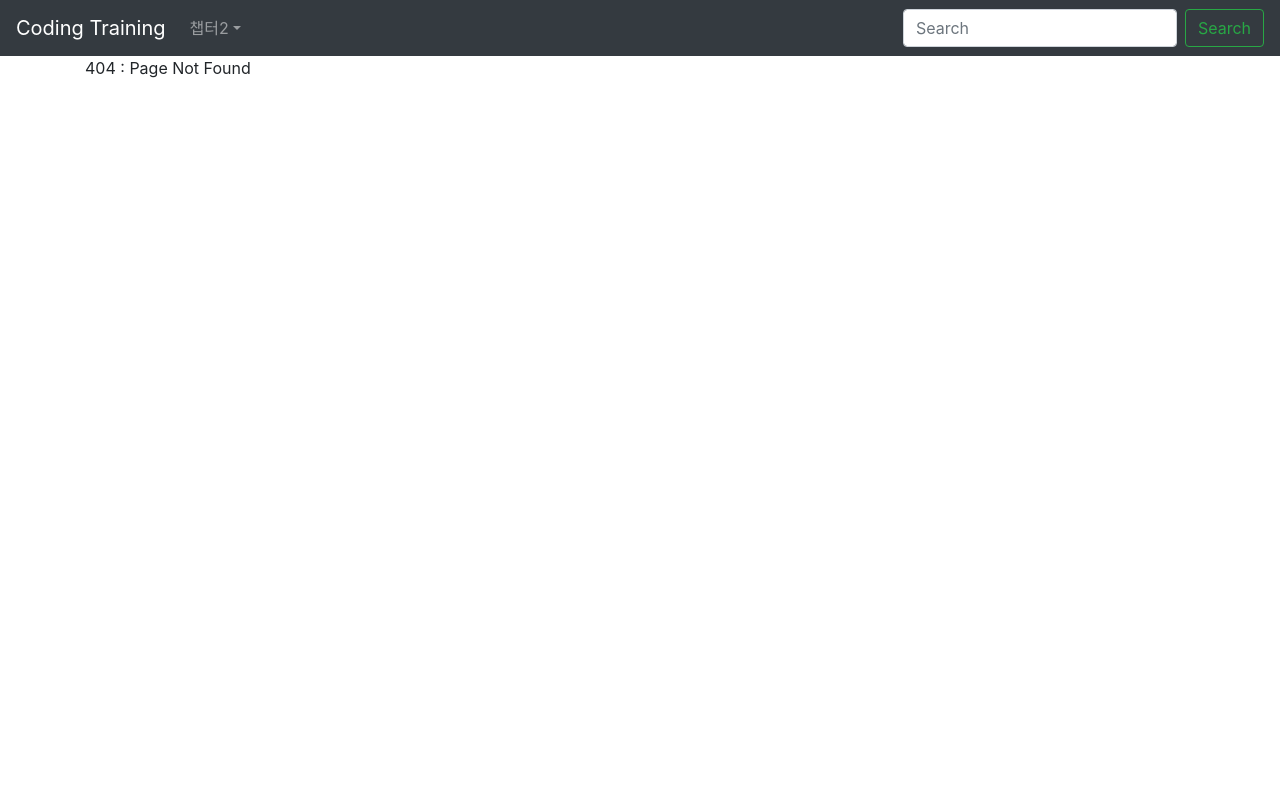
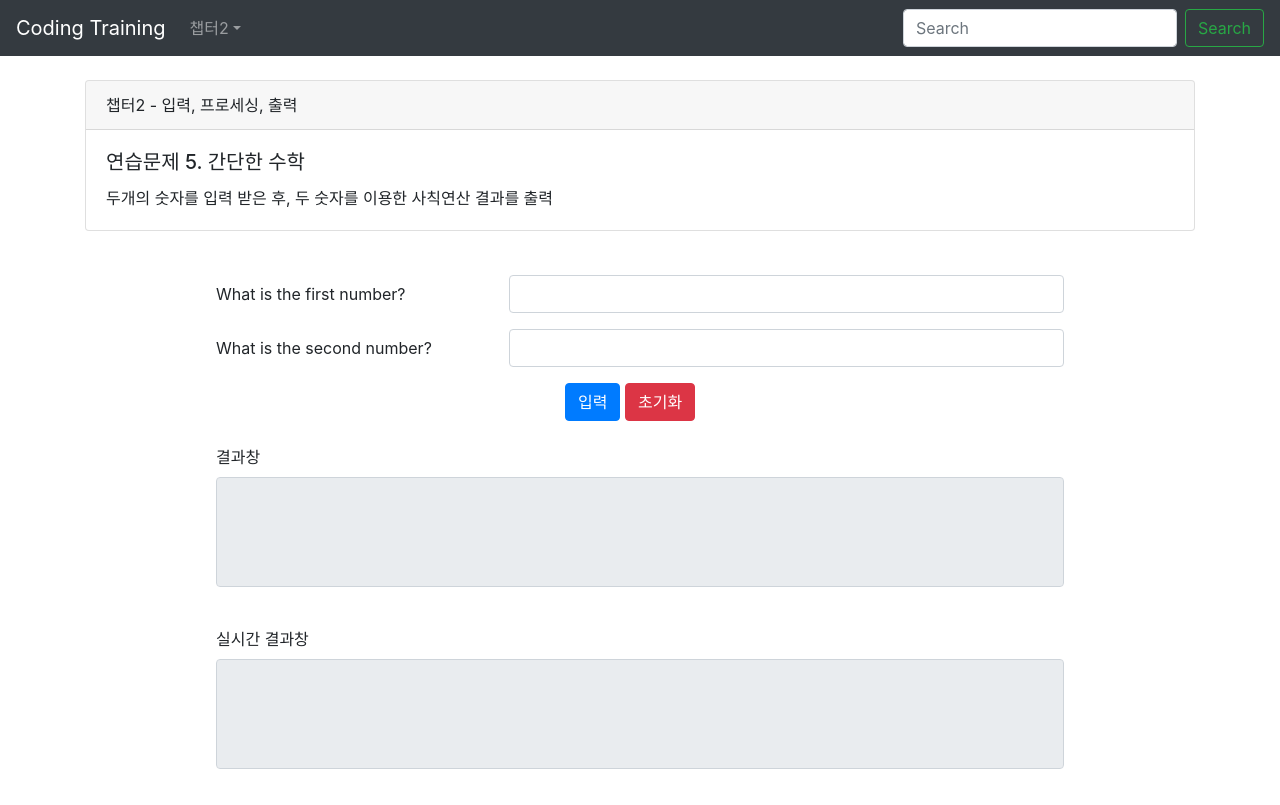
Before and after one commit to LEE-YANG-JAE/ct_react, a React (Create React App) app: page /chapter2/excercise5 in a window 1280 px wide. Before the commit this address led to /404. Built offline with nearby package versions, Linux system fonts and the light colour scheme.

Commit message:
연습문제5 완료

```diff
--- a/src/chapter2/excercise2.tsx
+++ b/src/chapter2/excercise2.tsx
@@ -101,7 +101,7 @@ export default class Excercise2 extends React.Component {
 				</button>
 				<br />
 				<br />
-				<textarea id='result' name='result' rows={4} cols={50} disabled style={{ display: 'none' }} />
+				<textarea id='result' name='result' rows={4} cols={50} disabled style={{ display: 'none', resize: 'none' }} />
 			</div>
 		);
 	}
--- a/src/chapter2/excercise3.tsx
+++ b/src/chapter2/excercise3.tsx
@@ -112,6 +112,7 @@ export default class Excercise3 extends React.Component {
 						value={this.state.quote}
 						onChange={this.inputChange}
 						onKeyDown={this.inputKeyDown}
+						style={{ resize: 'none' }}
 					/>
 					<br />
 					<br />
@@ -141,7 +142,7 @@ export default class Excercise3 extends React.Component {
 						cols={50}
 						value={this.state.result}
 						onChange={this.inputChange}
-						style={{ display: 'none' }}
+						style={{ display: 'none', resize: 'none' }}
 						disabled
 					/>
 					<br />
--- a/src/chapter2/excercise4.tsx
+++ b/src/chapter2/excercise4.tsx
@@ -40,13 +40,13 @@ export default class Excercise4 extends React.Component {
 	// 내용 입력 후 결과
 	makeResult = () => {
 		const f: any = this.util.getAllFormValues(this.form.current);
-		if(this.validationCheck(f) === false){
+		if (this.validationCheck(f) === false) {
 			return;
 		}
-		let resultString = ''
-		if(f.noun === 'dog') {
+		let resultString = '';
+		if (f.noun === 'dog') {
 			resultString = `Do you ${f.verb} your ${f.adjective} ${f.noun} ${f.adverb}? That' hilarious! ${f.adjective2} ${f.noun}!`;
-		} else if(f.noun === 'cat' ) {
+		} else if (f.noun === 'cat') {
 			resultString = `Do you ${f.verb} your ${f.adjective} ${f.noun} ${f.adverb}? Is that possible? ${f.adjective2} ${f.noun}!`;
 		} else {
 			resultString = `Do you ${f.verb} my ${f.adjective} ${f.noun} ${f.adverb}? What a wonderful world! ${f.adjective2} ${f.noun}!`;
@@ -57,11 +57,11 @@ export default class Excercise4 extends React.Component {
 
 	// 입력값 검증
 	validationCheck(form: any): boolean {
-		if(!this.util.notNullCheck(form.noun)) {
+		if (!this.util.notNullCheck(form.noun)) {
 			this.child.current.alertMessage('danger', `noun is null.`);
 			return false;
 		} else if (!this.util.notNullCheck(form.verb)) {
-			this.child.current.alertMessage('danger', `verbis null.`);
+			this.child.current.alertMessage('danger', `verb is null.`);
 			return false;
 		} else if (!this.util.notNullCheck(form.adjective)) {
 			this.child.current.alertMessage('danger', `adjective is null.`);
@@ -117,7 +117,6 @@ export default class Excercise4 extends React.Component {
 										value={this.state.noun}
 										onChange={this.inputChange}
 										onKeyDown={this.inputKeyDown}
-										required
 									/>
 								</Col>
 							</Form.Group>
@@ -205,11 +204,11 @@ export default class Excercise4 extends React.Component {
 								className='form-control'
 								value={this.state.result}
 								onChange={this.inputChange}
+								style={{ resize: 'none' }}
 								disabled
 							/>
 						</Form.Group>
 					</div>
-
 				</div>
 			</div>
 		);
--- /dev/null
+++ b/src/chapter2/excercise5.tsx
@@ -0,0 +1,187 @@
+import React from 'react';
+import { Card, Form, Row, Col, Button, ButtonToolbar } from 'react-bootstrap';
+import AlertComponent from '../components/alerts/alert';
+import Util from '../utils/util';
+
+export default class Excercise5 extends React.Component {
+	// 전역 변수
+	private util: Util = new Util();
+	private child: any;
+	private form: any;
+
+	constructor(props: any) {
+		super(props);
+		this.child = React.createRef();
+		this.form = React.createRef();
+	}
+
+	// 상태
+	state = {
+		first: '',
+		second: '',
+		result: '',
+		result2: ''
+	};
+
+	// 입력 변화
+	inputChange = (e: any) => {
+		const financialGoal = e.target.validity.valid ? e.target.value : 0;
+		this.setState({ [e.target.name]: financialGoal });
+	};
+
+	// 키 다운 이벤트
+	inputKeyDown = (e: any) => {
+		if (e.keyCode === 13) {
+			this.makeResult();
+		}
+		this.makeResult2();
+	};
+
+	// 내용 입력 후 결과
+	makeResult = () => {
+		if (this.util.notNullCheck(this.state.first) && this.util.notNullCheck(this.state.second)) {
+			const first: number = parseInt(this.state.first);
+			const second: number = parseInt(this.state.second);
+			let resultString: string = this.calcualtation(first, second);
+			this.setState({ result: resultString });
+		}
+	};
+
+	// 내용 입력 후 결과
+	makeResult2 = () => {
+		if (this.util.notNullCheck(this.state.first) && this.util.notNullCheck(this.state.second)) {
+			const first: number = parseInt(this.state.first);
+			const second: number = parseInt(this.state.second);
+			let resultString: string = this.calcualtation(first, second);
+			this.setState({ result2: resultString });
+		}
+	};
+
+	calcualtation(first: number, second: number): string {
+		let resultString: string = `${first} + ${second} = ${first + second}\n`;
+		resultString += `${first} - ${second} = ${first - second}\n`;
+		resultString += `${first} * ${second} = ${first * second}\n`;
+		resultString += `${first} / ${second} = ${first / second}\n`;
+		return resultString;
+	}
+
+	// 초기화
+	clearContents = () => {
+		this.setState({
+			first: '',
+			second: '',
+			result: '',
+			result2: ''
+		});
+	};
+
+	// View
+	render() {
+		return (
+			<div>
+				<AlertComponent ref={this.child} />
+				<div className='container'>
+					<br />
+					<Card>
+						<Card.Header>챕터2 - 입력, 프로세싱, 출력</Card.Header>
+						<Card.Body>
+							<Card.Title>연습문제 5. 간단한 수학</Card.Title>
+							<Card.Text>두개의 숫자를 입력 받은 후, 두 숫자를 이용한 사칙연산 결과를 출력</Card.Text>
+						</Card.Body>
+					</Card>
+					<br />
+					<div style={{ width: '80%', margin: 'auto', padding: '20px' }}>
+						<Form ref={this.form}>
+							<Form.Group as={Row}>
+								<Form.Label column sm='4'>
+									What is the first number?
+								</Form.Label>
+								<Col sm='8'>
+									<input
+										type='text'
+										id='first'
+										name='first'
+										className='form-control'
+										value={this.state.first}
+										onChange={this.inputChange}
+										onKeyUp={this.inputKeyDown}
+										onKeyDown={this.inputKeyDown}
+										pattern='[0-9]*'
+									/>
+								</Col>
+							</Form.Group>
+							<Form.Group as={Row}>
+								<Form.Label column sm='4'>
+									What is the second number?
+								</Form.Label>
+								<Col sm='8'>
+									<input
+										type='text'
+										id='second'
+										name='second'
+										className='form-control'
+										value={this.state.second}
+										onChange={this.inputChange}
+										onKeyUp={this.inputKeyDown}
+										onKeyDown={this.inputKeyDown}
+										pattern='[0-9]*'
+									/>
+								</Col>
+							</Form.Group>
+						</Form>
+						<div style={{ width: '150px', margin: 'auto' }}>
+							<ButtonToolbar>
+								<Button variant='primary' onClick={this.makeResult}>
+									입력
+								</Button>&nbsp;
+								<Button variant='danger' onClick={this.clearContents}>
+									초기화
+								</Button>
+							</ButtonToolbar>
+						</div>
+						<br />
+						<Form.Group controlId='result'>
+							<Form.Label>결과창</Form.Label>
+							<textarea
+								id='result'
+								name='result'
+								rows={4}
+								className='form-control'
+								disabled
+								value={this.state.result}
+								onChange={this.inputChange}
+								style={{ resize: 'none' }}
+							/>
+						</Form.Group>
+						<br />
+						<Form.Group controlId='result'>
+							<Form.Label>실시간 결과창</Form.Label>
+							<textarea
+								id='result2'
+								name='result2'
+								rows={4}
+								className='form-control'
+								disabled
+								value={this.state.result2}
+								onChange={this.inputChange}
+								style={{ resize: 'none' }}
+							>
+								{this.util.notNullCheck(this.state.first) &&
+								this.util.notNullCheck(this.state.second) ? (
+									() => {
+										const first: number = parseInt(this.state.first);
+										const second: number = parseInt(this.state.second);
+										let resultString: string = this.calcualtation(first, second);
+										this.setState({ result: resultString });
+									}
+								) : (
+									''
+								)}
+							</textarea>
+						</Form.Group>
+					</div>
+				</div>
+			</div>
+		);
+	}
+}
--- a/src/layouts/navbar.tsx
+++ b/src/layouts/navbar.tsx
@@ -23,17 +23,20 @@ export default class NavbarComponent extends React.Component {
 					<Navbar.Collapse id='basic-navbar-nav'>
 						<Nav className='mr-auto'>
 							<NavDropdown title='챕터2' id='basic-nav-dropdown'>
-								<LinkContainer to='/excercise1'>
+								<LinkContainer to='/chapter2/excercise1'>
 									<NavDropdown.Item>연습문제 1</NavDropdown.Item>
 								</LinkContainer>
-								<LinkContainer to='/excercise2'>
+								<LinkContainer to='/chapter2/excercise2'>
 									<NavDropdown.Item>연습문제 2</NavDropdown.Item>
 								</LinkContainer>
-								<LinkContainer to='/excercise3'>
+								<LinkContainer to='/chapter2/excercise3'>
 									<NavDropdown.Item>연습문제 3</NavDropdown.Item>
 								</LinkContainer>
-								<LinkContainer to='/excercise4'>
+								<LinkContainer to='/chapter2/excercise4'>
 									<NavDropdown.Item>연습문제 4</NavDropdown.Item>
+								</LinkContainer>
+								<LinkContainer to='/chapter2/excercise5'>
+									<NavDropdown.Item>연습문제 5</NavDropdown.Item>
 								</LinkContainer>
 							</NavDropdown>
 						</Nav>
--- a/src/utils/util.ts
+++ b/src/utils/util.ts
@@ -20,7 +20,7 @@ export default class Util {
      * @param formRef Form을 가리키고 있는 ref
      * @return formObject
      */
-    getAllFormValues(formRef:any): any {
+    getAllFormValues(formRef: any): any {
         const form: any = ReactDOM.findDOMNode(formRef);
 		const formObject: any = Object.values(form.elements).reduce((obj: any, field: any) => {
 			obj[field.name] = field.value;
```
Also changed, not shown: src/layouts/routing.tsx (+9 -4 lines).
